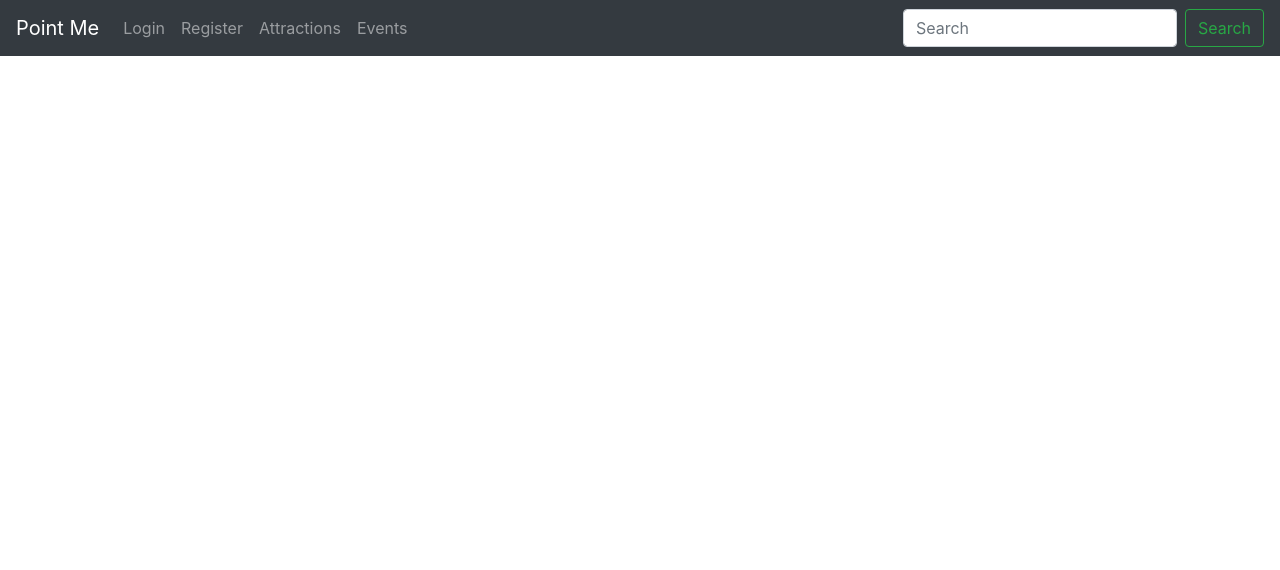
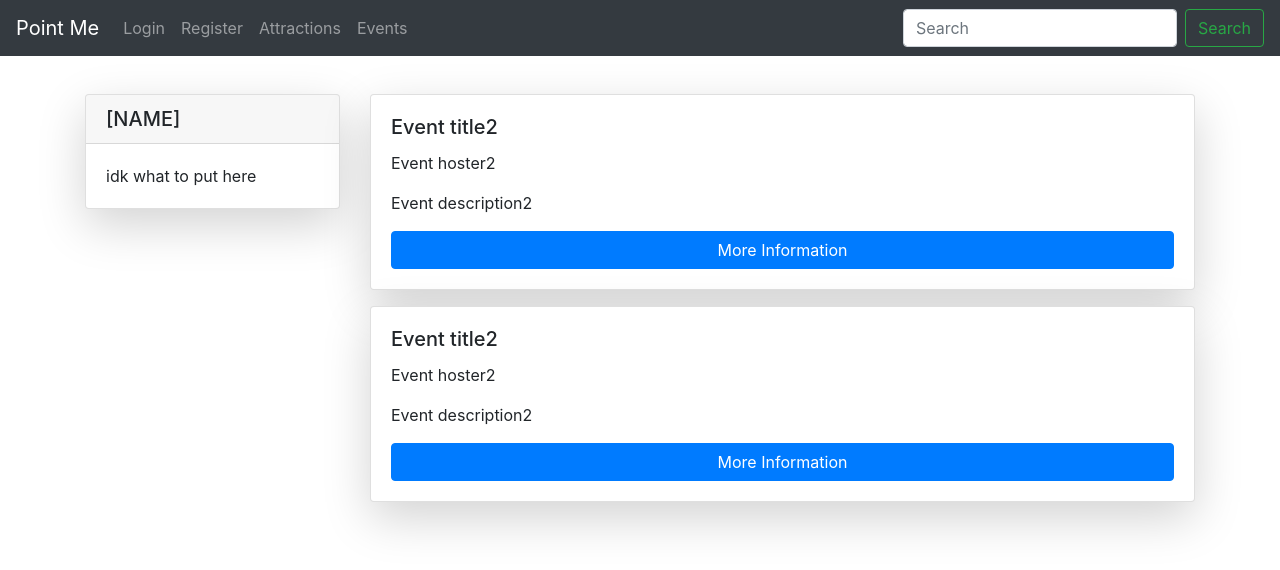
Before and after one commit to PredatorFeesh/PointMe-, a Flask app: page /my_profile in a window 1280 px wide. Shown: the top 570 px of the page. Run offline with Flask 2, Linux system fonts and the light colour scheme; some libraries are stand-ins or nearby versions.

Commit message:
added my_profile page

```diff
--- a/app/templates/my_profile.html
+++ b/app/templates/my_profile.html
@@ -1,4 +1,40 @@
 {%extends 'base.html'%}
 {% block content %}
+    <div class="container" style="margin-top: 3%">
+        <div class="row">
+            <div class="col-3">
+                <div class="card shadow-lg">
+                    <h5 class="card-header">[NAME]</h5>
+                    <div class="card-body">
+                        <p class="card-text">idk what to put here</p>
+                    </div>
+                </div>
+            </div>
+            <div class="col-9">
+                <div class="card shadow-lg mb-3">
+                    <img src="" class="card-img-top">
+                    <div class="card-body">
+                        <h5 class="card-title">Event title2</h5>
+                        <p class="card-text">Event hoster2</p>
+                        <p class="card-text">Event description2</p>
+                        <a href="">
+                            <button class="btn btn-primary btn-block">More Information</button>
+                        </a>
+                    </div>
+                </div>
 
+                <div class="card shadow-lg mb-3">
+                    <img src="" class="card-img-top">
+                    <div class="card-body">
+                        <h5 class="card-title">Event title2</h5>
+                        <p class="card-text">Event hoster2</p>
+                        <p class="card-text">Event description2</p>
+                        <a href="">
+                            <button class="btn btn-primary btn-block">More Information</button>
+                        </a>
+                    </div>
+                </div>
+            </div>
+        </div>
+    </div>
 {% endblock content %}
```
